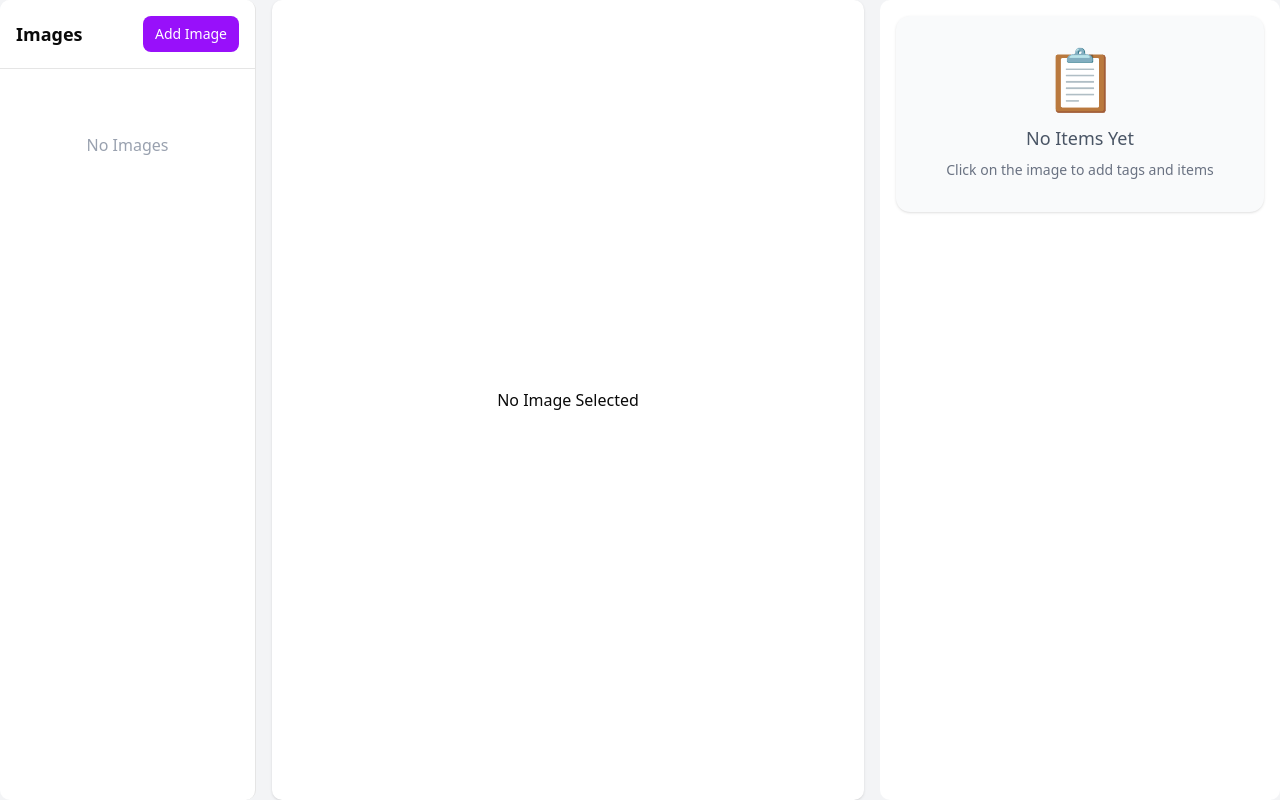
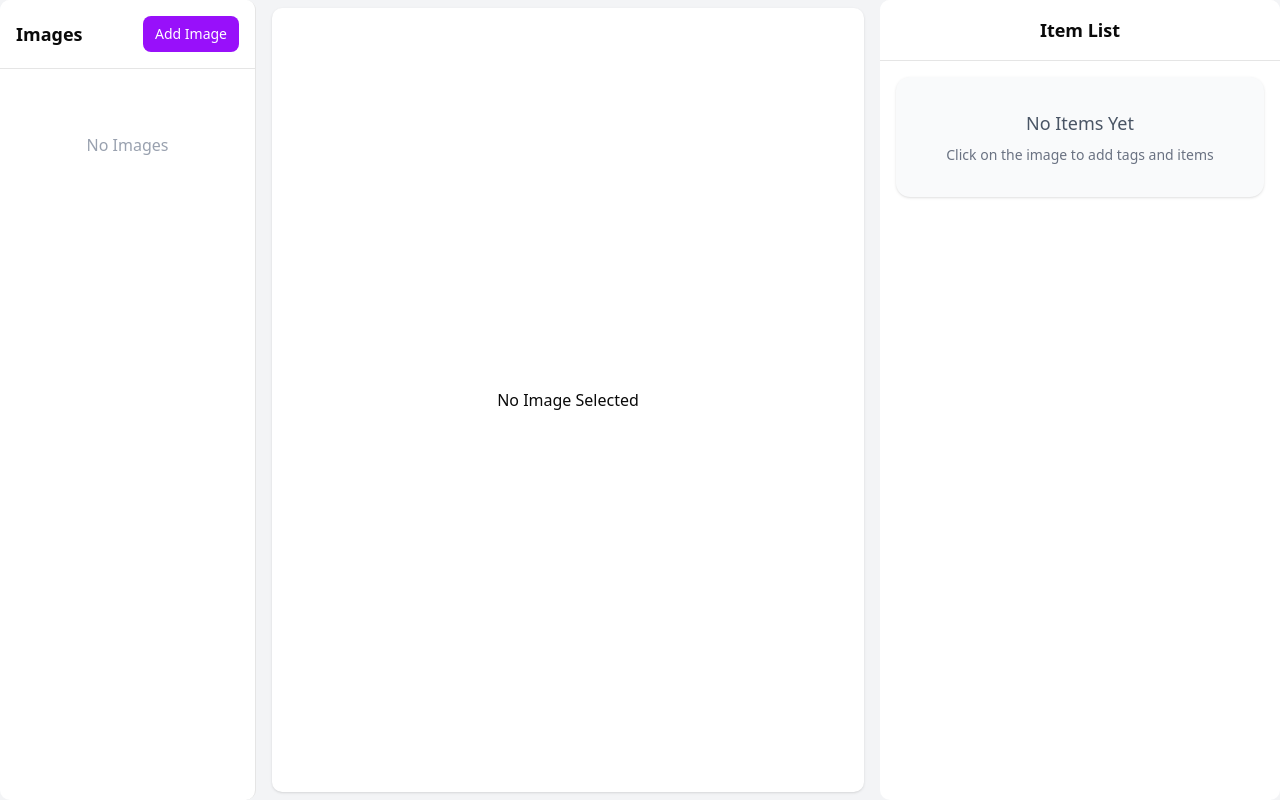
Before and after one commit to Chalvin96/react-playground-invoice-with-tagging, a React (Vite) app in the folder image-tagging/: page / in a window 1280 px wide. Built offline with nearby package versions, Linux system fonts and the light colour scheme.

Commit message:
add min width

```diff
--- a/image-tagging/src/components/ImageWithTags.tsx
+++ b/image-tagging/src/components/ImageWithTags.tsx
@@ -25,11 +25,11 @@ const ImageWithTags = ({
   };
 
   return (
-    <div ref={containerRef} className="relative w-full h-full min-w-[300px] min-h-[300px] flex items-center justify-center" onClick={handleClick}>
+    <div ref={containerRef} className="relative w-[600px] h-[400px] mx-auto" onClick={handleClick}>
       <img
         src={imageBase64}
         alt={title}
-        className="max-w-full max-h-full object-contain min-w-[300px] min-h-[300px] rounded-md"
+        className="w-full h-full object-contain rounded-md"
       />
       {tags.map((tag: any) => (
         <Tag
--- a/image-tagging/src/components/ItemsList.tsx
+++ b/image-tagging/src/components/ItemsList.tsx
@@ -19,21 +19,20 @@ const ItemsList: React.FC<ItemsListProps> = ({
 }) => {
     if (tags.length === 0) {
         return (
-            <div className="bg-gray-50 rounded-xl p-8 shadow-sm">
-                <div className="text-center">
-                    <div className="text-gray-400 text-6xl mb-4">📋</div>
-                    <h3 className="text-lg font-medium text-gray-600 mb-2">No Items Yet</h3>
-                    <p className="text-gray-500 text-sm">Click on the image to add tags and items</p>
+            <>
+
+                <div className="bg-gray-50 rounded-xl p-8 shadow-sm">
+                    <div className="text-center">
+                        <h3 className="text-lg font-medium text-gray-600 mb-2">No Items Yet</h3>
+                        <p className="text-gray-500 text-sm">Click on the image to add tags and items</p>
+                    </div>
                 </div>
-            </div>
+            </>
         );
     }
 
     return (
         <div className="flex flex-col gap-4">
-            <Card className="p-4 bg-white border-none shadow-sm rounded-none">
-                <h2 className="text-lg font-bold text-gray-800">Item List</h2>
-            </Card>
             {tags.map((tag) => {
                 const data = itemData[tag.id] || K_CONST_EMPTY_ROW_DATA;
                 return (
--- a/image-tagging/src/components/MainImageSection.tsx
+++ b/image-tagging/src/components/MainImageSection.tsx
@@ -20,14 +20,14 @@ const MainImageSection = ({
   tags: any[];
   dragTag: any;
 }) => {
-  if (!selectedImage) return <div className="flex-1 flex items-center justify-center bg-white rounded-lg shadow p-8">No Image Selected</div>;
+  if (!selectedImage) return <div className="w-[700px] mx-auto my-2 flex items-center justify-center bg-white rounded-lg shadow p-8">No Image Selected</div>;
 
   const handleImageClick = (x: number, y: number) => {
     onImageClick(selectedImage.id, x, y);
   };
 
   return (
-    <div className="flex flex-col bg-white rounded-lg shadow p-8 gap-2 min-w-[300px] max-w-2xl mx-auto flex-1 my-2">
+    <div className="flex flex-col bg-white rounded-lg shadow p-8 gap-2 w-[700px] mx-auto my-2">
       {/* Title input */}
       <div className="flex items-center gap-2">
         <div className="grid w-full max-w-sm items-center gap-3">
@@ -38,14 +38,12 @@ const MainImageSection = ({
             onChange={e => updateImageTitle(selectedImage.id, e.target.value)}
             className="input input-ghost shadow-none md:text-2xl font-semibold bg-white border-none focus:ring-offset-0 focus:border-ring-white focus-visible:ring-0"
 
-
-
           />
         </div>
       </div>
       <Separator />
       {/* Image with tags */}
-      <div className="flex-1 flex items-center justify-center max-h-[450px]">
+      <div className="flex-1 flex items-center justify-center h-[400px] w-[600px] mx-auto">
         <ImageWithTags
           imageBase64={selectedImage.imageBase64}
           title={selectedImage.title}
--- a/image-tagging/src/components/TaggedItemsSection.tsx
+++ b/image-tagging/src/components/TaggedItemsSection.tsx
@@ -11,7 +11,10 @@ const TaggedItemsSection = ({
   onEditItem: (tagId: string) => void;
 }) => {
   return (
-    <div className="w-[400px] flex flex-col h-screen overflow-y-auto bg-white rounded-lg">
+    <div className="w-[400px] min-w-[400px] flex flex-col h-screen overflow-y-auto bg-white rounded-lg">
+      <div className="justify-between p-4 border-b sticky top-0 bg-white z-10 text-center">
+        <span className="font-semibold text-lg">Item List</span>
+      </div>
       <div className="flex flex-col gap-4 p-4">
         <ItemsList
           tags={tags}
--- a/image-tagging/src/components/ThumbnailList.tsx
+++ b/image-tagging/src/components/ThumbnailList.tsx
@@ -65,7 +65,7 @@ const ThumbnailList = ({
   };
 
   return (
-    <div className="w-64 flex flex-col bg-white h-screen border-r overflow-y-auto rounded-lg">
+    <div className="w-64 min-w-64 flex flex-col bg-white h-screen border-r overflow-y-auto rounded-lg">
       <div className="flex items-center justify-between p-4 border-b sticky top-0 bg-white z-10">
         <span className="font-semibold text-lg">Images</span>
         <Button
```
